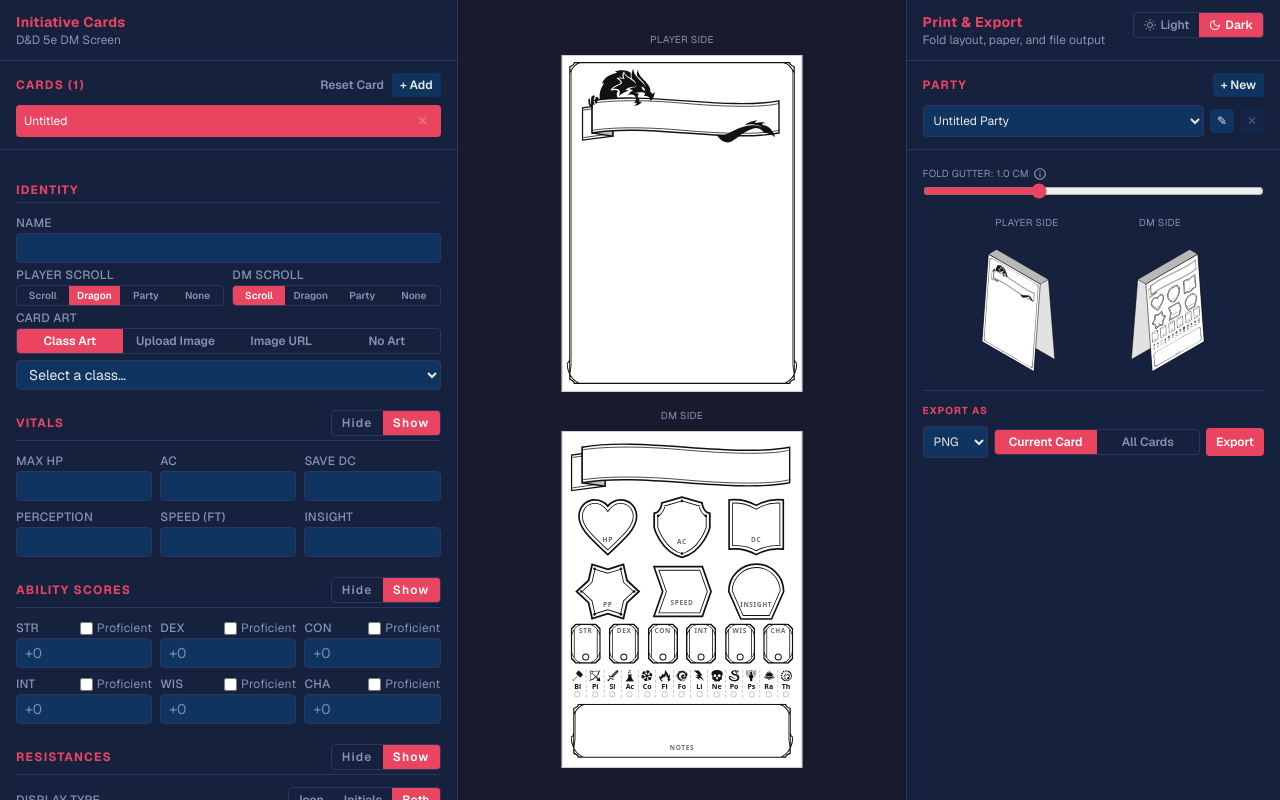
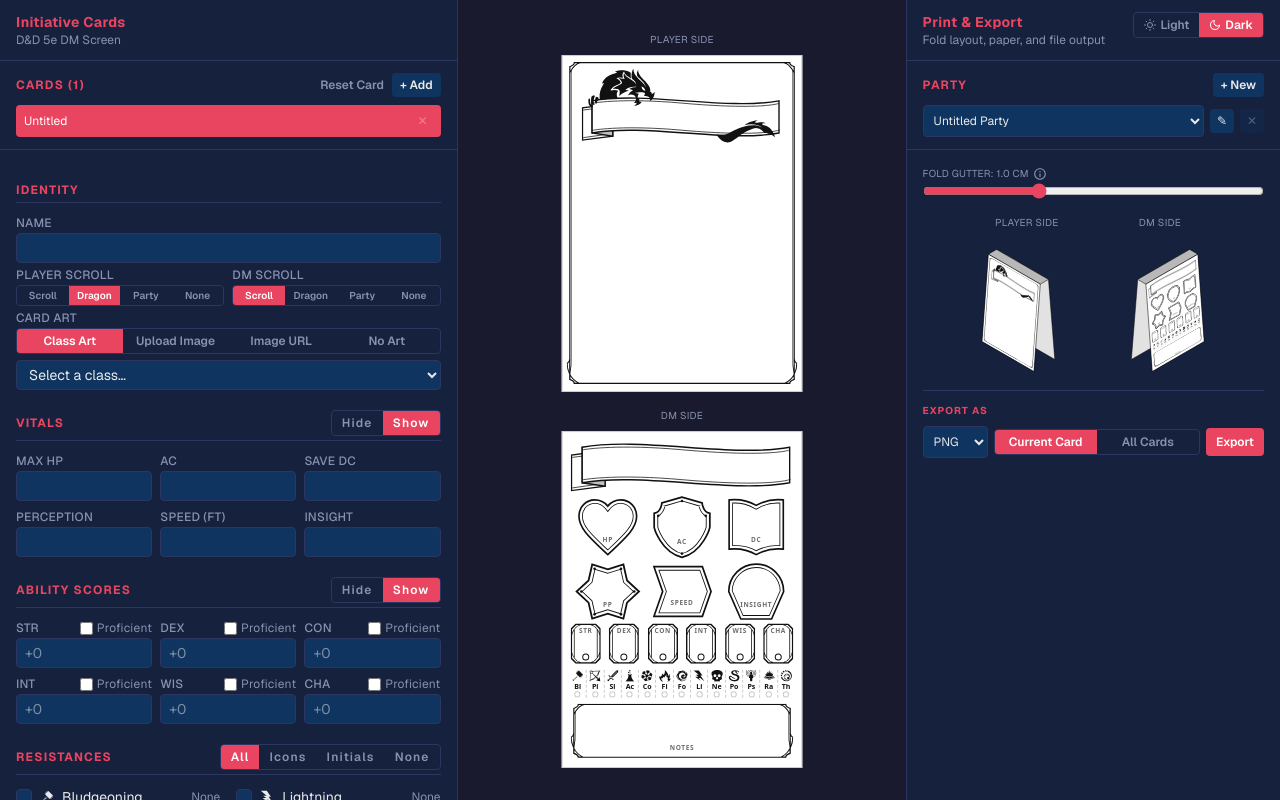
Before and after one commit to Jackclarke95/initiative-card-generator, a Next.js app: page / in a window 1280 px wide. Built offline with nearby package versions, Linux system fonts and the light colour scheme.

Commit message:
Merge segmented toggles for resistances

```diff
--- a/components/CardEditor.tsx
+++ b/components/CardEditor.tsx
@@ -62,19 +62,24 @@ function SectionHeading({
   children,
   checked,
   onToggle,
+  right,
 }: {
   children: React.ReactNode;
   /** When provided, renders a show/hide toggle for this section on the
    *  DM face, alongside the heading text. */
   checked?: boolean;
   onToggle?: (checked: boolean) => void;
+  /** Arbitrary content rendered on the right side of the heading instead
+   *  of the show/hide toggle — e.g. the resistances display-type toggle. */
+  right?: React.ReactNode;
 }) {
   return (
     <h3 className="flex items-center justify-between gap-2 text-xs font-bold uppercase tracking-widest text-[var(--accent)] mt-4 mb-2 border-b border-[var(--border)] pb-1">
       <span>{children}</span>
-      {onToggle && (
+      {right ??
+        (onToggle && (
           <VisibilityToggle checked={checked ?? false} onChange={onToggle} />
-      )}
+        ))}
     </h3>
   );
 }
@@ -94,12 +99,18 @@ const RESISTANCE_LABELS: Record<ResistanceState, string> = {
 };
 
 const DAMAGE_DISPLAY_LABELS: Record<DamageDisplayMode, string> = {
-  icon: "Icon",
+  all: "All",
+  icon: "Icons",
   initials: "Initials",
-  both: "Both",
+  none: "None",
 };
 
-const DAMAGE_DISPLAY_MODES: DamageDisplayMode[] = ["icon", "initials", "both"];
+const DAMAGE_DISPLAY_MODES: DamageDisplayMode[] = [
+  "all",
+  "icon",
+  "initials",
+  "none",
+];
 
 const ART_MODE_LABELS: Record<ArtMode, string> = {
   class: "Class Art",
@@ -378,15 +389,7 @@ export default function CardEditor({ card, onChange }: CardEditorProps) {
 
       {/* Damage resistances */}
       <SectionHeading
-        checked={card.toggles.showDefences}
-        onToggle={(v) => setToggle("showDefences", v)}
-      >
-        Resistances
-      </SectionHeading>
-      <div className="flex items-center justify-between gap-2">
-        <span className="text-xs font-medium text-[var(--text-muted)] uppercase tracking-wide">
-          Display type
-        </span>
+        right={
           <SegmentedToggle
             options={DAMAGE_DISPLAY_MODES.map((mode) => ({
               value: mode,
@@ -395,8 +398,17 @@ export default function CardEditor({ card, onChange }: CardEditorProps) {
             value={card.damageDisplayMode}
             onChange={(mode) => set("damageDisplayMode", mode)}
           />
-      </div>
-      <div className="grid grid-cols-2 gap-x-4 gap-y-1">
+        }
+      >
+        Resistances
+      </SectionHeading>
+      <div
+        className="grid grid-cols-2 gap-x-4 gap-y-1"
+        style={{
+          gridAutoFlow: "column",
+          gridTemplateRows: `repeat(${Math.ceil(DAMAGE_TYPE_KEYS.length / 2)}, auto)`,
+        }}
+      >
         {DAMAGE_TYPE_KEYS.map((key) => {
           const state = card.resistances[key];
           const ReactIcon = DAMAGE_TYPE_REACT_ICONS[key];
--- a/components/CardFaces.tsx
+++ b/components/CardFaces.tsx
@@ -214,7 +214,7 @@ export function DmFace({ card }: { card: CardData }) {
     ),
     // Damage types — resistant/immune, dashed dividers between entries
     // rather than an outer box.
-    toggles.showDefences && (
+    card.damageDisplayMode !== "none" && (
       <div
         key="defences"
         style={{
--- a/components/CardFrames.tsx
+++ b/components/CardFrames.tsx
@@ -199,7 +199,7 @@ export function DamageTypeBadge({
   label,
   damageType,
   state,
-  displayMode = "both",
+  displayMode = "all",
 }: {
   label: string;
   damageType: DamageTypeKey;
@@ -223,10 +223,10 @@ export function DamageTypeBadge({
         gap: 1,
       }}
     >
-      {displayMode !== "initials" && (
+      {(displayMode === "all" || displayMode === "icon") && (
         <ReactIcon size={12} style={{ color: INK, flexShrink: 0 }} />
       )}
-      {displayMode !== "icon" && (
+      {(displayMode === "all" || displayMode === "initials") && (
         <span
           style={{ fontSize: 7, fontWeight: 600, lineHeight: 1, color: INK }}
         >
--- a/types/card.ts
+++ b/types/card.ts
@@ -12,7 +12,6 @@ export interface CardToggles {
   nameScrollDm: ScrollStyle;
   showVitals: boolean;
   showAbilityScores: boolean;
-  showDefences: boolean;
   showNotes: boolean;
 }
 
@@ -75,8 +74,10 @@ export type ResistanceState = "neither" | "resistant" | "immune";
 export type Resistances = Record<DamageTypeKey, ResistanceState>;
 
 // How each damage type is rendered on the card: its icon, its 2-letter
-// initials, or both stacked together (the original look).
-export type DamageDisplayMode = "icon" | "initials" | "both";
+// initials, or both stacked together (the original look). "none" is a
+// special case handled separately — it hides the whole resistances
+// section rather than just tweaking each badge's contents.
+export type DamageDisplayMode = "all" | "icon" | "initials" | "none";
 
 export const DEFAULT_RESISTANCES: Resistances = Object.fromEntries(
   DAMAGE_TYPE_KEYS.map((key) => [key, "neither"]),
@@ -133,7 +134,7 @@ export function emptyCard(id: string): CardData {
       cha: { modifier: "", proficiency: false },
     },
     resistances: DEFAULT_RESISTANCES,
-    damageDisplayMode: "both",
+    damageDisplayMode: "all",
     artMode: "class",
     portraitUrl: "",
     preset: "tactician",
@@ -142,7 +143,6 @@ export function emptyCard(id: string): CardData {
       nameScrollDm: "scroll",
       showVitals: true,
       showAbilityScores: true,
-      showDefences: true,
       showNotes: true,
     },
   };
```
Lines whose indentation alone changed are shown as unchanged.
